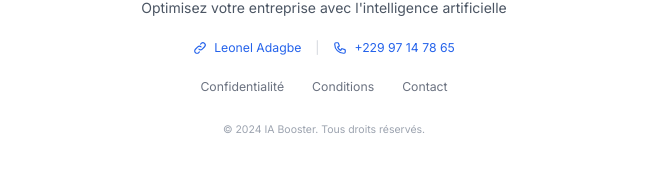
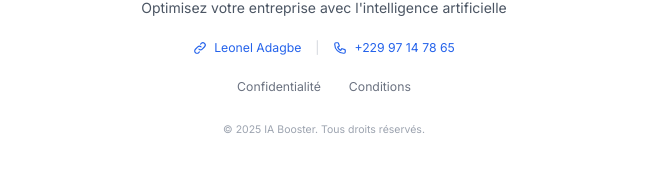
Before and after one commit to Leonelberio/iabooster, a Next.js app: page / in a window 1280 px wide. Shown: the part 1008-1180 px from the top of the page, without its empty margins (316-963 px from the left). Built offline with nearby package versions, Linux system fonts and the light colour scheme.

Commit message:
🔧 Update Copyright Year in Layout Component
- Replaced the static copyright year with a dynamic value in the RootLayout component to reflect the current year automatically.
- Removed the contact link from the layout for a cleaner design.

```diff
--- a/src/app/layout.tsx
+++ b/src/app/layout.tsx
@@ -102,15 +102,9 @@ export default function RootLayout({
                 >
                   Conditions
                 </a>
-                <a
-                  href="mailto:contact@iabooster.com"
-                  className="text-gray-500 hover:text-gray-900 transition-colors"
-                >
-                  Contact
-                </a>
               </div>
               <p className="text-gray-400 text-xs mt-8">
-                © 2024 IA Booster. Tous droits réservés.
+                © {new Date().getFullYear()} IA Booster. Tous droits réservés.
               </p>
             </div>
           </div>
```
